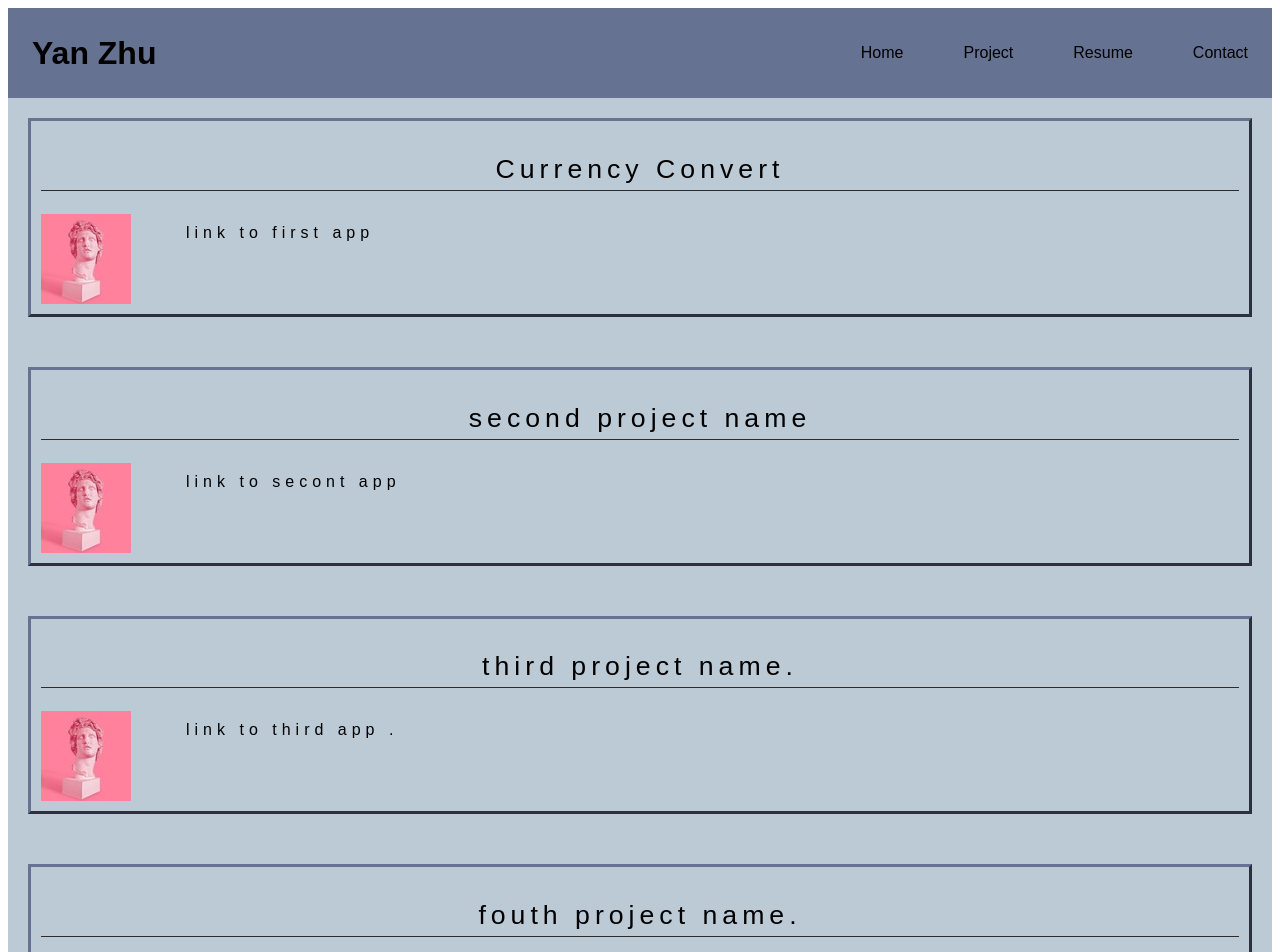
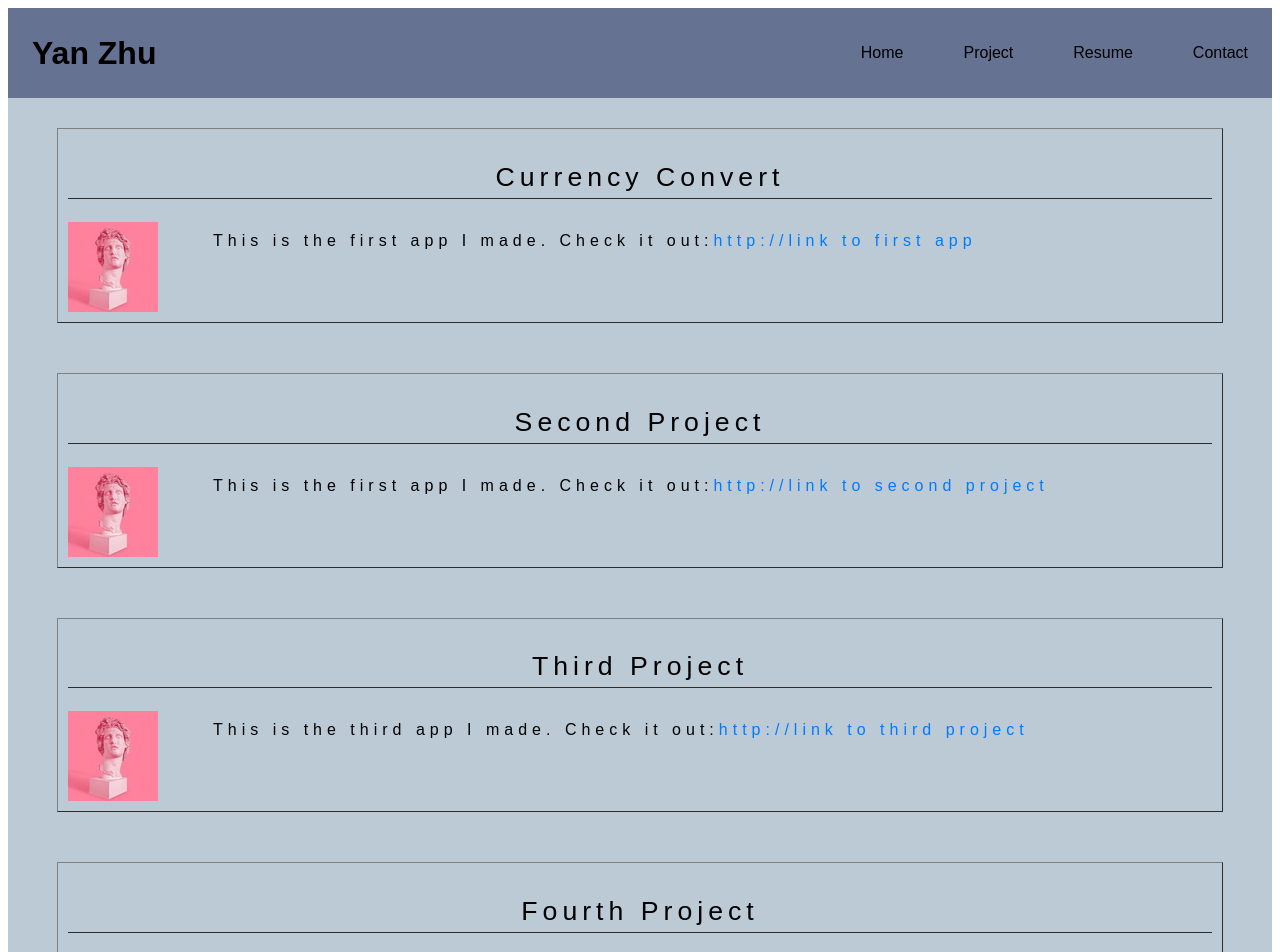
Before and after one commit to Lucky-Yandy/yanzhu, a React (Create React App) app: page /project in a window 1280 px wide. Shown: the top 952 px of the page. Built offline with nearby package versions, Linux system fonts and the light colour scheme.

Commit message:
change pic

```diff
--- a/src/App.css
+++ b/src/App.css
@@ -1,8 +1,4 @@
-*{
- padding:0;
- box-sizing:border-box;
 
-}
 
 header{
   font-family: sans-serif;
--- a/src/components/Project/Project.css
+++ b/src/components/Project/Project.css
@@ -9,8 +9,9 @@
     gap:30px;
     justify-content:space-evenly;
     height: 100%;
-    padding-top:20px;
-    padding:20px;
+    padding-top:30px;
+    padding-left:60px;
+    padding-right:60px;
 
 
 }
@@ -20,7 +21,7 @@
   padding: 10px;
   display: grid;
   background: #bccad6;
-  border: 3px outset #667292;
+  border: 1px outset gray;
   grid-template-columns: 130px 1fr;
   grid-gap: 5px;
   letter-spacing: 5px;
@@ -45,14 +46,24 @@
 
 .project-info {
   padding: 10px;
-
   background:#bccad6;
-
   display: flex;
   flex-wrap: wrap;
 
+
 }
 
+
+
+.project-info a span {
+  color: #007bff; /* Set the span color */
+  transition: color 0.3s ease; /* Add a smooth transition for color change */
+}
+
+/* Apply styles to the span when it is hovered */
+.project-info a:hover span {
+  color: #ff6347; /* Change the span color on hover */
+}
 
 @media (max-width: 768px) {
  .project-title {
--- a/src/components/Project/Project.js
+++ b/src/components/Project/Project.js
@@ -9,29 +9,31 @@ const Project = () => (
       <div className="projectPanel">
           <h1 className="project-title"> Currency Convert</h1>
           <img src={img} alt="img" />
-           <div className="project-info"> link to first app
-            <a href="https://github.com/Lucky-Yandy"/>
+           <div className="project-info">
+            <a href="https://github.com/Lucky-Yandy">This is the first app I made. Check it out:<span>http://link to first app</span></a>
           </div>
       </div>
       <div className="projectPanel">
-          <h1 className="project-title">second project name</h1>
+          <h1 className="project-title">Second Project</h1>
           <img src={img} alt="img" />
-          <div className="project-info"> link to secont app
-            <a href="https://github.com/Lucky-Yandy"/>
+          <div className="project-info">
+
+            <a href="https://github.com/Lucky-Yandy"  >This is the first app I made. Check it out:<span>http://link to second project</span>
+           </a>
           </div>
       </div>
       <div className="projectPanel">
-          <h1 className="project-title" > third project name.</h1>
+          <h1 className="project-title" > Third Project</h1>
           <img src={img} alt="img" />
-          <div className="project-info"> link to third  app .
-            <a href="https://github.com/Lucky-Yandy"/>
+          <div className="project-info">
+            <a href="https://github.com/Lucky-Yandy">This is the third app I made. Check it out:<span>http://link to third  project</span></a>
           </div>
       </div>
       <div className="projectPanel">
-          <h1 className="project-title"> fouth project name.</h1>
+          <h1 className="project-title">Fourth Project </h1>
           <img src={img} alt="img" />
-          <div className="project-info">link to currency covert app .
-            <a href="https://github.com/Lucky-Yandy"/>
+          <div className="project-info">
+            <a href="https://github.com/Lucky-Yandy">This is the fourth app I made. Check it out:<span>http://link to fourth Project</span></a>
           </div>
       </div>
       </div>
```
